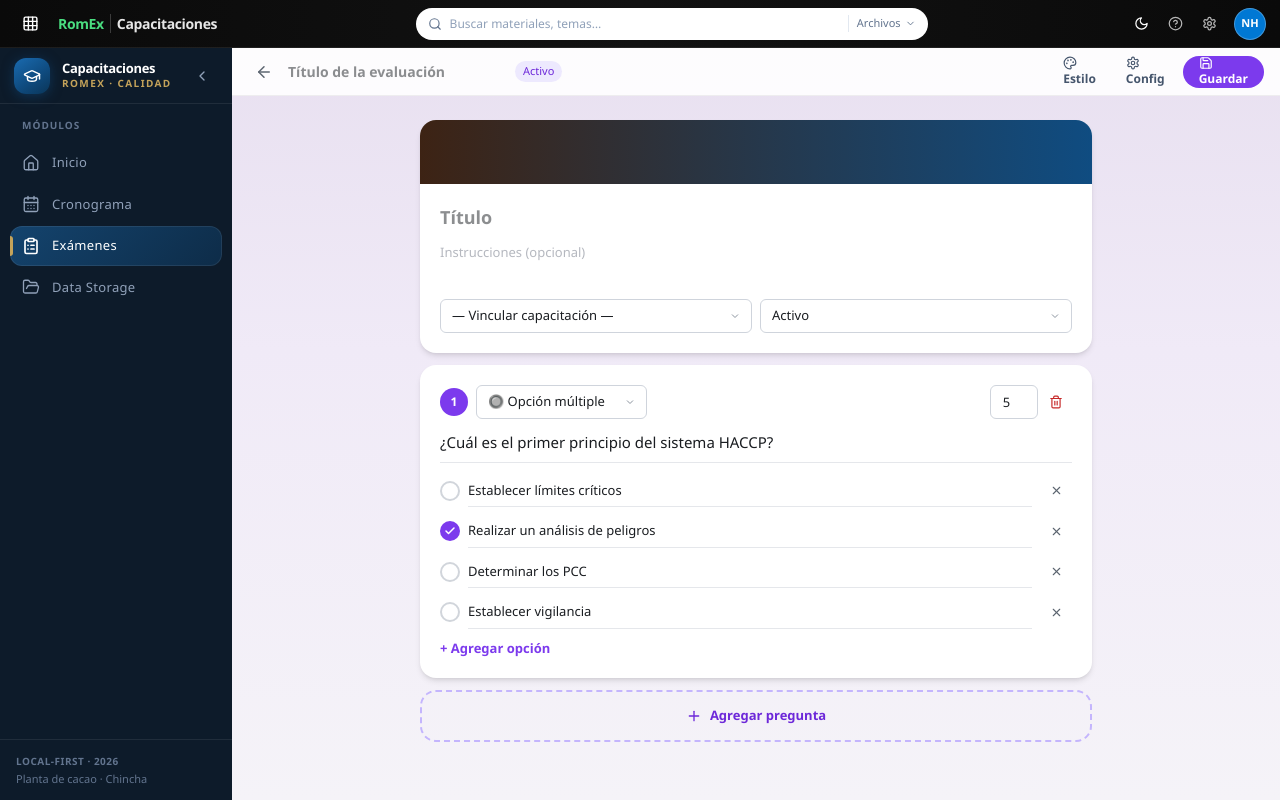
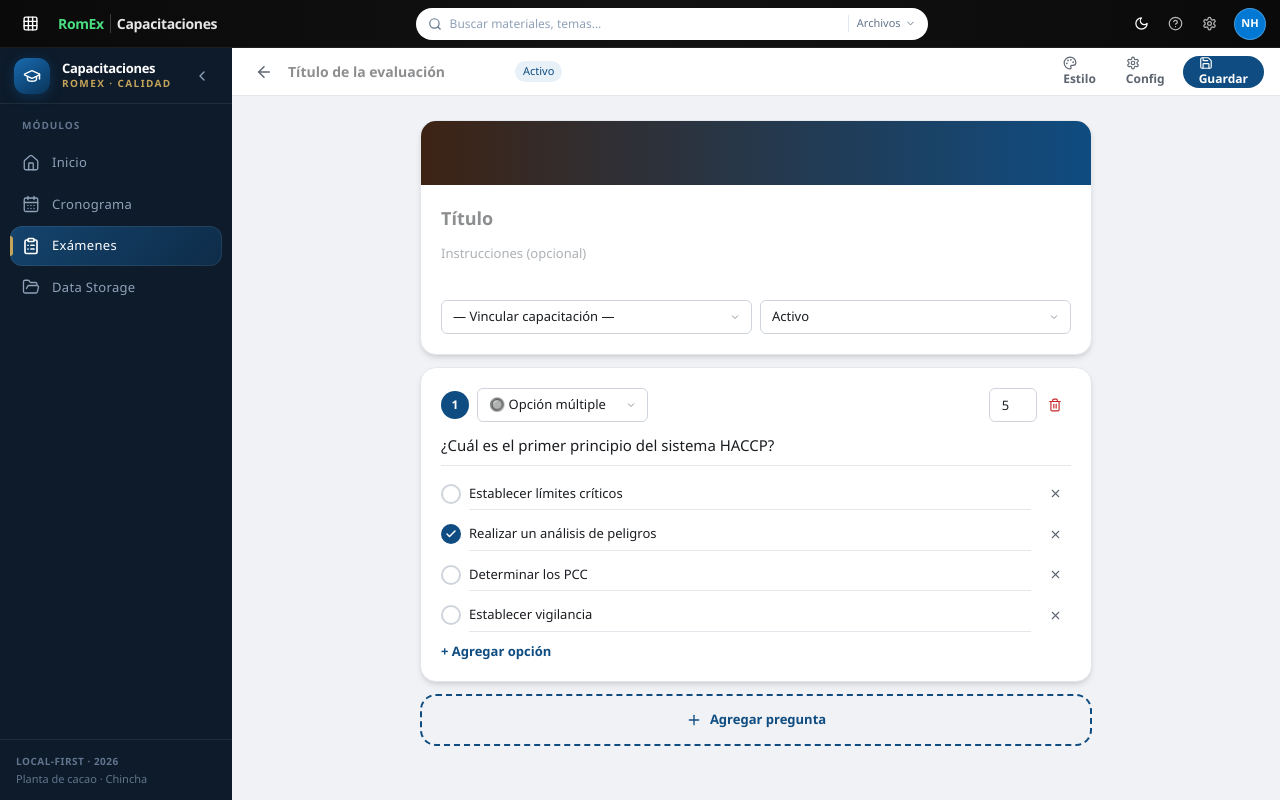
Before and after one commit to rframosyataco8-ux/Capacitaciones_v1, a React (Vite) app: page /examenes in a window 1280 px wide. Both pictures are taken after a click on the button "Nueva evaluación". Built offline with nearby package versions, Linux system fonts and the light colour scheme.

Commit message:
Evaluaciones: buscador, contador y colores ROMEX en el editor

```diff
--- a/src/pages/Examenes.tsx
+++ b/src/pages/Examenes.tsx
@@ -39,7 +39,6 @@ export default function Examenes() {
   const [exams, setExams] = useState<Exam[]>([])
   const [temas, setTemas] = useState<Capacitacion[]>([])
   const [loading, setLoading] = useState(true)
-
   const [editingExam, setEditingExam] = useState<Partial<Exam> | null>(null)
   const [titulo, setTitulo] = useState('')
   const [descripcion, setDescripcion] = useState('')
@@ -53,8 +52,8 @@ export default function Examenes() {
   const [preguntas, setPreguntas] = useState<ExamQuestion[]>([])
   const [activeTabBuilder, setActiveTabBuilder] = useState<'preguntas' | 'config' | 'theme'>('preguntas')
   const [listTab, setListTab] = useState<'recientes' | 'mios' | 'favoritos'>('recientes')
+  const [listSearch, setListSearch] = useState('')
   const [stylesPanelOpen, setStylesPanelOpen] = useState(false)
-
   const [selectedExam, setSelectedExam] = useState<Exam | null>(null)
   const [takerName, setTakerName] = useState('')
   const [takerDni, setTakerDni] = useState('')
@@ -65,7 +64,6 @@ export default function Examenes() {
   const [examResult, setExamResult] = useState<ExamSubmission | null>(null)
   const [showReviewModal, setShowReviewModal] = useState(false)
   const submittingRef = useRef(false)
-
   const [analyticsExam, setAnalyticsExam] = useState<Exam | null>(null)
   const [submissions, setSubmissions] = useState<ExamSubmission[]>([])
   const [analyticsSearch, setAnalyticsSearch] = useState('')
@@ -125,15 +123,7 @@ export default function Examenes() {
     setMezclarPreguntas(false)
     setMostrarRespuestas(true)
     setSelectedThemeId('romex-cacao')
-    setPreguntas([{
-      id: uid(), tipo: 'multiple',
-      texto: '¿Cuál es el primer principio del sistema HACCP?',
-      puntos: 5,
-      opciones: ['Establecer límites críticos', 'Realizar un análisis de peligros', 'Determinar los PCC', 'Establecer vigilancia'],
-      correcta: 1,
-      explicacion: 'El Principio 1 es el análisis de peligros.',
-      obligatoria: true,
-    }])
+    setPreguntas([{ id: uid(), tipo: 'multiple', texto: '¿Cuál es el primer principio del sistema HACCP?', puntos: 5, opciones: ['Establecer límites críticos', 'Realizar un análisis de peligros', 'Determinar los PCC', 'Establecer vigilancia'], correcta: 1, explicacion: 'El Principio 1 es el análisis de peligros.', obligatoria: true }])
     setActiveTabBuilder('preguntas')
     setStylesPanelOpen(false)
     setView('builder')
@@ -162,20 +152,14 @@ export default function Examenes() {
     else if (tipo === 'casillas') { opciones = ['Opción 1', 'Opción 2', 'Opción 3']; correcta = [0] }
     else if (tipo === 'verdadero_falso') opciones = ['Verdadero', 'Falso']
     else if (tipo === 'escala') correcta = null
-    setPreguntas((prev) => [...prev, {
-      id: uid(), tipo, texto: '', puntos: 4, opciones, correcta, explicacion: '', obligatoria: true,
-      minEscala: 1, maxEscala: 5, etiquetaMin: 'Bajo', etiquetaMax: 'Excelente',
-    }])
+    setPreguntas((prev) => [...prev, { id: uid(), tipo, texto: '', puntos: 4, opciones, correcta, explicacion: '', obligatoria: true, minEscala: 1, maxEscala: 5, etiquetaMin: 'Bajo', etiquetaMax: 'Excelente' }])
   }
 
   function updateQuestion(id: string, patch: Partial<ExamQuestion>) {
     setPreguntas((prev) => prev.map((q) => (q.id === id ? { ...q, ...patch } : q)))
   }
 
-  const activeTheme = useMemo(
-    () => FORM_THEMES.find((t) => t.id === selectedThemeId) || FORM_THEMES[0],
-    [selectedThemeId]
-  )
+  const activeTheme = useMemo(() => FORM_THEMES.find((t) => t.id === selectedThemeId) || FORM_THEMES[0], [selectedThemeId])
 
   async function handleSaveExam() {
     if (!titulo.trim()) { toast('Ingresa un título para el examen', 'error'); return }
@@ -185,20 +169,9 @@ export default function Examenes() {
     }
     const cap = temas.find((t) => t.id === temaId)
     await saveExam({
-      id: editingExam?.id,
-      titulo: titulo.trim(),
-      descripcion: descripcion.trim(),
-      capacitacionId: typeof temaId === 'number' ? temaId : null,
-      tema: cap?.tema || editingExam?.tema,
-      estado,
-      preguntas,
-      config: {
-        tiempoLimiteMinutos: tiempoLimite,
-        notaMinimaAprobatoria: notaMinima,
-        mezclarPreguntas,
-        mostrarRespuestasAlTerminar: mostrarRespuestas,
-        themeId: selectedThemeId,
-      },
+      id: editingExam?.id, titulo: titulo.trim(), descripcion: descripcion.trim(),
+      capacitacionId: typeof temaId === 'number' ? temaId : null, tema: cap?.tema || editingExam?.tema, estado, preguntas,
+      config: { tiempoLimiteMinutos: tiempoLimite, notaMinimaAprobatoria: notaMinima, mezclarPreguntas, mostrarRespuestasAlTerminar: mostrarRespuestas, themeId: selectedThemeId },
       createdAt: editingExam?.createdAt,
     })
     toast(editingExam?.id ? 'Evaluación actualizada' : 'Evaluación creada', 'success')
@@ -209,9 +182,7 @@ export default function Examenes() {
   async function handleSubmitExam(force = false) {
     if (!selectedExam || submittingRef.current) return
     if (!force) {
-      const unanswered = selectedExam.preguntas.filter(
-        (q) => q.obligatoria && (takerAnswers[q.id] === undefined || takerAnswers[q.id] === '')
-      )
+      const unanswered = selectedExam.preguntas.filter((q) => q.obligatoria && (takerAnswers[q.id] === undefined || takerAnswers[q.id] === ''))
       if (unanswered.length > 0) {
         if (!confirmar(`Tienes ${unanswered.length} pregunta(s) sin responder. ¿Entregar de todas formas?`)) return
       }
@@ -228,9 +199,7 @@ export default function Examenes() {
       } else if (q.tipo === 'casillas') {
         const correctas = Array.isArray(q.correcta) ? q.correcta.map(Number) : [Number(q.correcta)]
         const userChoices = Array.isArray(userAns) ? userAns.map(Number) : []
-        if (correctas.length === userChoices.length && correctas.every((v) => userChoices.includes(v))) {
-          puntosObtenidos += pMax
-        }
+        if (correctas.length === userChoices.length && correctas.every((v) => userChoices.includes(v))) puntosObtenidos += pMax
       } else if (q.tipo === 'escala') {
         if (userAns !== undefined && userAns !== null) puntosObtenidos += pMax
       } else if (q.tipo === 'abierta') {
@@ -243,18 +212,10 @@ export default function Examenes() {
     const aprobado = notaBase20 >= notaMinimaRequerida
     const totalSegundos = (selectedExam.config?.tiempoLimiteMinutos || 15) * 60
     const submissionData = {
-      examId: selectedExam.id!,
-      capacitacionId: selectedExam.capacitacionId,
-      evaluadoNombre: takerName.trim() || 'Sin nombre',
-      evaluadoDni: takerDni.trim(),
-      evaluadoArea: takerArea.trim(),
-      respuestas: takerAnswers,
-      puntajeObtenido: puntosObtenidos,
-      puntajeMaximo: puntosTotales,
-      notaBase20,
-      porcentaje,
-      aprobado,
-      tiempoEmpleadoSegundos: Math.max(0, totalSegundos - timeLeft),
+      examId: selectedExam.id!, capacitacionId: selectedExam.capacitacionId,
+      evaluadoNombre: takerName.trim() || 'Sin nombre', evaluadoDni: takerDni.trim(), evaluadoArea: takerArea.trim(),
+      respuestas: takerAnswers, puntajeObtenido: puntosObtenidos, puntajeMaximo: puntosTotales,
+      notaBase20, porcentaje, aprobado, tiempoEmpleadoSegundos: Math.max(0, totalSegundos - timeLeft),
     }
     const subId = await saveExamSubmission(submissionData)
     setExamResult({ ...submissionData, id: subId, fecha: new Date().toISOString() })
@@ -276,8 +237,7 @@ export default function Examenes() {
   }
 
   function handleShareLink(ex: Exam) {
-    const url = `${window.location.origin}/examenes?take=${ex.id}`
-    navigator.clipboard.writeText(url)
+    navigator.clipboard.writeText(`${window.location.origin}/examenes?take=${ex.id}`)
     toast('Enlace copiado al portapapeles', 'info')
   }
 
@@ -303,7 +263,14 @@ export default function Examenes() {
   const themeForExam = (ex: Exam) => FORM_THEMES.find((t) => t.id === ex.config?.themeId) || FORM_THEMES[0]
 
   if (view === 'list') {
-    const shown = listTab === 'favoritos' || listTab === 'mios' ? exams.filter((e) => e.estado === 'Activo') : exams
+    const shown = exams.filter((e) => {
+      if ((listTab === 'favoritos' || listTab === 'mios') && e.estado !== 'Activo') return false
+      if (listSearch.trim()) {
+        const q = listSearch.toLowerCase()
+        return e.titulo.toLowerCase().includes(q) || (e.tema || '').toLowerCase().includes(q)
+      }
+      return true
+    })
     return (
       <div className="h-full flex flex-col" style={{ background: 'var(--bg)' }}>
         <div className="page-header px-6 lg:px-8 py-5 shrink-0 border-b" style={{ borderColor: 'var(--border)', background: 'var(--header-bg)' }}>
@@ -317,12 +284,18 @@ export default function Examenes() {
               <Plus size={16} strokeWidth={2.5} /> Nueva evaluación
             </button>
           </div>
-          <div className="flex flex-wrap items-center gap-1 mt-5">
+          <div className="flex flex-wrap items-center gap-2 mt-5">
             {([{ id: 'recientes' as const, label: 'Todas', icon: ClipboardList }, { id: 'mios' as const, label: 'Activas', icon: CheckCircle2 }, { id: 'favoritos' as const, label: 'Publicadas', icon: Star }]).map((tab) => (
-              <button key={tab.id} type="button" onClick={() => setListTab(tab.id)} className="flex items-center gap-1.5 px-3.5 py-2 text-[13px] font-medium rounded-lg" style={{ background: listTab === tab.id ? 'var(--primary-soft)' : 'transparent', color: listTab === tab.id ? 'var(--primary-text)' : 'var(--text-secondary)' }}>
+              <button key={tab.id} type="button" onClick={() => setListTab(tab.id)} className="flex items-center gap-1.5 px-3.5 py-2 text-[13px] font-medium rounded-lg transition-colors" style={{ background: listTab === tab.id ? 'var(--primary-soft)' : 'transparent', color: listTab === tab.id ? 'var(--primary-text)' : 'var(--text-secondary)' }}>
                 <tab.icon size={14} />{tab.label}
               </button>
             ))}
+            <div className="flex-1" />
+            <div className="relative">
+              <Search size={14} className="absolute left-3 top-1/2 -translate-y-1/2" style={{ color: 'var(--text-muted)' }} />
+              <input className="input h-9 pl-9 pr-3 text-[12px] w-[220px]" placeholder="Buscar evaluación…" value={listSearch} onChange={(e) => setListSearch(e.target.value)} />
+            </div>
+            <span className="text-[12px] tabular-nums px-2" style={{ color: 'var(--text-muted)' }}>{shown.length} de {exams.length}</span>
           </div>
         </div>
         <div className="flex-1 overflow-auto px-6 lg:px-8 py-6">
@@ -372,27 +345,27 @@ export default function Examenes() {
 
   if (view === 'builder') {
     return (
-      <div className="h-full flex flex-col" style={{ background: 'linear-gradient(180deg, #e8e0f0 0%, #f0eaf7 40%, #f5f3f8 100%)' }}>
-        <div className="h-12 flex items-center justify-between px-4 shrink-0 border-b" style={{ background: 'rgba(255,255,255,0.9)', borderColor: 'rgba(0,0,0,0.06)' }}>
+      <div className="h-full flex flex-col" style={{ background: 'var(--bg)' }}>
+        <div className="h-12 flex items-center justify-between px-4 shrink-0 border-b" style={{ background: 'var(--header-bg)', borderColor: 'var(--border)' }}>
           <div className="flex items-center gap-2 min-w-0">
             <button type="button" className="btn-icon" onClick={() => setView('list')}><ArrowLeft size={18} /></button>
             <input className="bg-transparent border-0 outline-none text-[14px] font-semibold max-w-[280px]" value={titulo} onChange={(e) => setTitulo(e.target.value)} placeholder="Título de la evaluación" />
-            <span className="text-[11px] px-2 py-0.5 rounded-full font-medium" style={{ background: '#ede9fe', color: '#6d28d9' }}>{estado}</span>
+            <span className="text-[11px] px-2 py-0.5 rounded-full font-medium" style={{ background: 'var(--primary-soft)', color: 'var(--primary-text)' }}>{estado}</span>
           </div>
           <div className="flex items-center gap-1.5">
-            <button type="button" className={`px-3 py-1.5 rounded-lg text-[12px] font-semibold ${stylesPanelOpen ? 'bg-violet-100 text-violet-700' : 'text-slate-600'}`} onClick={() => setStylesPanelOpen(!stylesPanelOpen)}><Palette size={14} /> Estilo</button>
-            <button type="button" className={`px-3 py-1.5 rounded-lg text-[12px] font-semibold ${activeTabBuilder === 'config' ? 'bg-violet-100 text-violet-700' : 'text-slate-600'}`} onClick={() => setActiveTabBuilder(activeTabBuilder === 'config' ? 'preguntas' : 'config')}><Settings size={14} /> Config</button>
-            <button type="button" className="h-8 px-4 rounded-full text-white text-[12px] font-semibold" style={{ background: '#7c3aed' }} onClick={handleSaveExam}><Save size={14} /> Guardar</button>
+            <button type="button" className={`px-3 py-1.5 rounded-lg text-[12px] font-semibold ${stylesPanelOpen ? 'font-semibold' : ''}`} style={{ background: stylesPanelOpen ? 'var(--primary-soft)' : 'transparent', color: stylesPanelOpen ? 'var(--primary-text)' : 'var(--text-secondary)' }} onClick={() => setStylesPanelOpen(!stylesPanelOpen)}><Palette size={14} /> Estilo</button>
+            <button type="button" className="px-3 py-1.5 rounded-lg text-[12px] font-semibold" style={{ background: activeTabBuilder === 'config' ? 'var(--primary-soft)' : 'transparent', color: activeTabBuilder === 'config' ? 'var(--primary-text)' : 'var(--text-secondary)' }} onClick={() => setActiveTabBuilder(activeTabBuilder === 'config' ? 'preguntas' : 'config')}><Settings size={14} /> Config</button>
+            <button type="button" className="h-8 px-4 rounded-full text-white text-[12px] font-semibold" style={{ background: 'var(--primary)' }} onClick={handleSaveExam}><Save size={14} /> Guardar</button>
           </div>
         </div>
         <div className="flex-1 flex min-h-0 overflow-hidden">
           <div className="flex-1 overflow-auto p-6">
             <div className="max-w-2xl mx-auto space-y-3">
-              <div className="rounded-2xl bg-white shadow-md overflow-hidden">
+              <div className="rounded-2xl bg-white shadow-md overflow-hidden border" style={{ borderColor: 'var(--border)' }}>
                 <div className="h-16" style={{ background: activeTheme.headerBg }} />
                 <div className="p-5 space-y-3">
                   <input className="w-full text-[18px] font-bold border-0 outline-none" value={titulo} onChange={(e) => setTitulo(e.target.value)} placeholder="Título" />
-                  <textarea className="w-full text-[13px] border-0 outline-none resize-none" style={{ color: '#6b7280' }} rows={2} value={descripcion} onChange={(e) => setDescripcion(e.target.value)} placeholder="Instrucciones (opcional)" />
+                  <textarea className="w-full text-[13px] border-0 outline-none resize-none" style={{ color: 'var(--text-secondary)' }} rows={2} value={descripcion} onChange={(e) => setDescripcion(e.target.value)} placeholder="Instrucciones (opcional)" />
                   <div className="grid sm:grid-cols-2 gap-2">
                     <select className="input w-full text-[12px] h-9" value={temaId === '' ? '' : String(temaId)} onChange={(e) => setTemaId(e.target.value ? Number(e.target.value) : '')}>
                       <option value="">— Vincular capacitación —</option>
@@ -407,7 +380,7 @@ export default function Examenes() {
                 </div>
               </div>
               {activeTabBuilder === 'config' ? (
-                <div className="rounded-2xl bg-white p-5 shadow-md space-y-4">
+                <div className="rounded-2xl bg-white p-5 shadow-md space-y-4 border" style={{ borderColor: 'var(--border)' }}>
                   <h3 className="font-semibold text-[14px]">Configuración</h3>
                   <div className="grid sm:grid-cols-2 gap-4">
                     <label className="block text-[12px] font-semibold">Tiempo (min)<input type="number" min={1} max={120} className="input w-full mt-1" value={tiempoLimite} onChange={(e) => setTiempoLimite(Number(e.target.value) || 15)} /></label>
@@ -419,10 +392,10 @@ export default function Examenes() {
               ) : (
                 <>
                   {preguntas.map((q, idx) => (
-                    <div key={q.id} className="rounded-2xl bg-white p-5 shadow-md">
+                    <div key={q.id} className="rounded-2xl bg-white p-5 shadow-md border" style={{ borderColor: 'var(--border)' }}>
                       <div className="flex flex-wrap items-center justify-between gap-2 mb-3">
                         <div className="flex items-center gap-2">
-                          <span className="w-7 h-7 rounded-lg text-white text-[12px] font-bold flex items-center justify-center" style={{ background: '#7c3aed' }}>{idx + 1}</span>
+                          <span className="w-7 h-7 rounded-lg text-white text-[12px] font-bold flex items-center justify-center" style={{ background: 'var(--primary)' }}>{idx + 1}</span>
                           <select className="input h-8 text-[12px]" value={q.tipo} onChange={(e) => updateQuestion(q.id, { tipo: e.target.value as ExamQuestionType })}>
                             {QUESTION_TYPES.map((t) => <option key={t.type} value={t.type}>{t.icon} {t.label}</option>)}
                           </select>
@@ -432,50 +405,50 @@ export default function Examenes() {
                           <button type="button" className="btn-icon" onClick={() => setPreguntas((p) => p.filter((x) => x.id !== q.id))} style={{ color: 'var(--danger)' }}><Trash2 size={14} /></button>
                         </div>
                       </div>
-                      <input className="w-full text-[15px] font-medium border-0 border-b outline-none pb-2 mb-3" style={{ borderColor: '#e5e7eb' }} value={q.texto} onChange={(e) => updateQuestion(q.id, { texto: e.target.value })} placeholder="Escribe la pregunta…" />
+                      <input className="w-full text-[15px] font-medium border-0 border-b outline-none pb-2 mb-3" style={{ borderColor: 'var(--border)' }} value={q.texto} onChange={(e) => updateQuestion(q.id, { texto: e.target.value })} placeholder="Escribe la pregunta…" />
                       {(q.tipo === 'multiple' || q.tipo === 'casillas' || q.tipo === 'desplegable') && (
                         <div className="space-y-2">
                           {(q.opciones || []).map((op, opIdx) => {
                             const isCorrect = q.tipo === 'casillas' ? Array.isArray(q.correcta) && q.correcta.includes(opIdx) : Number(q.correcta) === opIdx
                             return (
                               <div key={opIdx} className="flex items-center gap-2">
-                                <button type="button" className="w-5 h-5 rounded-full flex items-center justify-center shrink-0" style={{ border: isCorrect ? 'none' : '2px solid #d1d5db', background: isCorrect ? '#7c3aed' : 'transparent', color: '#fff' }} onClick={() => {
+                                <button type="button" className="w-5 h-5 rounded-full flex items-center justify-center shrink-0" style={{ border: isCorrect ? 'none' : '2px solid var(--border-strong)', background: isCorrect ? 'var(--primary)' : 'transparent', color: '#fff' }} onClick={() => {
                                   if (q.tipo === 'casillas') {
                                     const cur = Array.isArray(q.correcta) ? [...q.correcta] : []
                                     updateQuestion(q.id, { correcta: cur.includes(opIdx) ? cur.filter((x) => x !== opIdx) : [...cur, opIdx] })
                                   } else updateQuestion(q.id, { correcta: opIdx })
                                 }}>{isCorrect && <Check size={12} strokeWidth={3} />}</button>
-                                <input className="flex-1 text-[13px] border-0 border-b outline-none py-1.5" style={{ borderColor: '#e5e7eb' }} value={op} onChange={(e) => { const ops = [...(q.opciones || [])]; ops[opIdx] = e.target.value; updateQuestion(q.id, { opciones: ops }) }} />
+                                <input className="flex-1 text-[13px] border-0 border-b outline-none py-1.5" style={{ borderColor: 'var(--border)' }} value={op} onChange={(e) => { const ops = [...(q.opciones || [])]; ops[opIdx] = e.target.value; updateQuestion(q.id, { opciones: ops }) }} />
                                 <button type="button" className="btn-icon" onClick={() => updateQuestion(q.id, { opciones: (q.opciones || []).filter((_, i) => i !== opIdx) })}><X size={13} /></button>
                               </div>
                             )
                           })}
-                          <button type="button" className="text-[13px] font-semibold" style={{ color: '#7c3aed' }} onClick={() => updateQuestion(q.id, { opciones: [...(q.opciones || []), `Opción ${(q.opciones?.length || 0) + 1}`] })}>+ Agregar opción</button>
+                          <button type="button" className="text-[13px] font-semibold" style={{ color: 'var(--primary-text)' }} onClick={() => updateQuestion(q.id, { opciones: [...(q.opciones || []), `Opción ${(q.opciones?.length || 0) + 1}`] })}>+ Agregar opción</button>
                         </div>
                       )}
                       {q.tipo === 'verdadero_falso' && (
                         <div className="flex gap-2">
                           {['Verdadero', 'Falso'].map((vf, i) => (
-                            <button key={vf} type="button" className="flex-1 py-2.5 rounded-xl text-[13px] font-semibold border" style={{ background: Number(q.correcta) === i ? '#ede9fe' : '#f9fafb', color: Number(q.correcta) === i ? '#6d28d9' : '#6b7280', borderColor: Number(q.correcta) === i ? '#7c3aed' : '#e5e7eb' }} onClick={() => updateQuestion(q.id, { correcta: i })}>{vf}</button>
+                            <button key={vf} type="button" className="flex-1 py-2.5 rounded-xl text-[13px] font-semibold border" style={{ background: Number(q.correcta) === i ? 'var(--primary-soft)' : 'var(--surface-2)', color: Number(q.correcta) === i ? 'var(--primary-text)' : 'var(--text-secondary)', borderColor: Number(q.correcta) === i ? 'var(--primary)' : 'var(--border)' }} onClick={() => updateQuestion(q.id, { correcta: i })}>{vf}</button>
                           ))}
                         </div>
                       )}
                     </div>
                   ))}
-                  <button type="button" className="w-full py-3.5 rounded-2xl border-2 border-dashed text-[13px] font-semibold flex items-center justify-center gap-2" style={{ borderColor: '#c4b5fd', color: '#6d28d9' }} onClick={() => addQuestion('multiple')}><Plus size={16} /> Agregar pregunta</button>
+                  <button type="button" className="w-full py-3.5 rounded-2xl border-2 border-dashed text-[13px] font-semibold flex items-center justify-center gap-2" style={{ borderColor: 'var(--primary)', color: 'var(--primary-text)' }} onClick={() => addQuestion('multiple')}><Plus size={16} /> Agregar pregunta</button>
                 </>
               )}
             </div>
           </div>
           {stylesPanelOpen && (
-            <aside className="w-[260px] shrink-0 border-l overflow-y-auto bg-white">
-              <div className="px-4 py-3 flex items-center justify-between border-b sticky top-0 bg-white">
+            <aside className="w-[260px] shrink-0 border-l overflow-y-auto" style={{ background: 'var(--surface)', borderColor: 'var(--border)' }}>
+              <div className="px-4 py-3 flex items-center justify-between border-b sticky top-0 z-10" style={{ background: 'var(--surface)', borderColor: 'var(--border)' }}>
                 <span className="font-semibold text-[13px]">Temas visuales</span>
                 <button type="button" className="btn-icon" onClick={() => setStylesPanelOpen(false)}><X size={15} /></button>
               </div>
               <div className="p-3 space-y-2">
                 {FORM_THEMES.map((theme) => (
-                  <button key={theme.id} type="button" onClick={() => setSelectedThemeId(theme.id)} className="w-full rounded-xl p-3 text-left text-white h-[72px]" style={{ background: theme.bgStyle, boxShadow: selectedThemeId === theme.id ? '0 0 0 2px #7c3aed' : 'none' }}>
+                  <button key={theme.id} type="button" onClick={() => setSelectedThemeId(theme.id)} className="w-full rounded-xl p-3 text-left text-white h-[72px]" style={{ background: theme.bgStyle, boxShadow: selectedThemeId === theme.id ? '0 0 0 2px var(--primary)' : 'none' }}>
                     <div className="font-bold text-[11px]">{theme.name}</div>
                     {selectedThemeId === theme.id && <div className="mt-1 text-[10px] opacity-90">✓ Seleccionado</div>}
                   </button>
```
